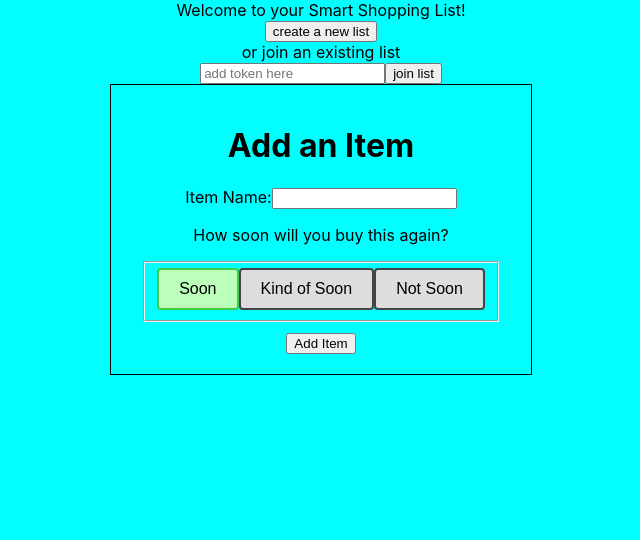
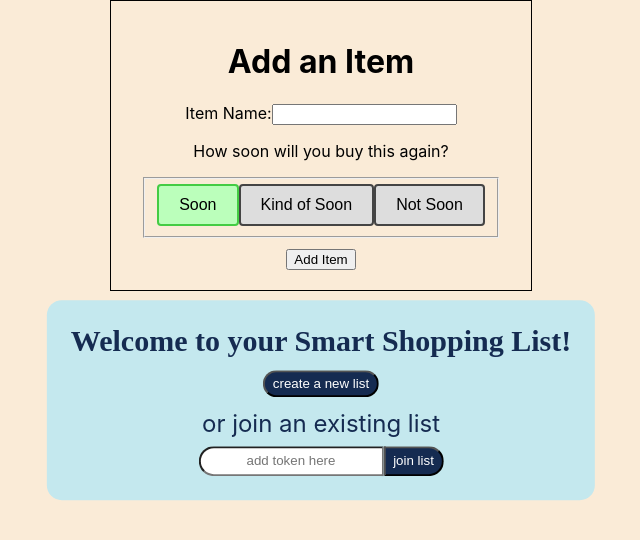
Before and after one commit to the-collab-lab/tcl-41-smart-shopping-list, a React (Create React App) app: page /add-item in a window 1280 px wide. Shown: the top 540 px of the page, without its empty margins (319-959 px from the left). Built offline with nearby package versions, Linux system fonts and the light colour scheme.

Commit message:
welcome page styling

```diff
--- a/src/App.js
+++ b/src/App.js
@@ -2,12 +2,13 @@ import { Routes, Route, useNavigate } from 'react-router-dom';
 import './App.css';
 import { getToken } from '@the-collab-lab/shopping-list-utils';
 import { useState, useEffect } from 'react';
-import NavLinks from './components/Navigation/NavLinks';
 import ItemList from './pages/ItemList';
 import AddItem from './pages/AddItem';
 import { db } from './lib/firebase';
 import { collection, getDocs, query, where } from 'firebase/firestore';
 import Navbar from './components/Navigation/navbar';
+
+import styled from 'styled-components';
 
 function App() {
   const [token, setToken] = useState('');
@@ -77,18 +78,16 @@ function App() {
             <Navbar deleteStorage={deleteStorage} />
           </>
         ) : (
-          <>
-            <header className="header">
-              Welcome to your Smart Shopping List!
-            </header>
+          <WelcomePage>
+            <Header>Welcome to your Smart Shopping List!</Header>
             <div className="subheader">
-              <button className="newListButton" onClick={onClick}>
+              <NewListButton className="newListButton" onClick={onClick}>
                 create a new list
-              </button>
+              </NewListButton>
 
-              <header className="listSubhead">or join an existing list</header>
-              <form className="inputForm" onSubmit={handleSubmit}>
-                <input
+              <SubHeader>or join an existing list</SubHeader>
+              <Form className="inputForm" onSubmit={handleSubmit}>
+                <Input
                   className="input"
                   type="text"
                   value={submittedToken}
@@ -97,12 +96,12 @@ function App() {
                   aria-label="your token"
                   required
                 />
-                <button className="joinButton" type="submit">
+                <JoinButton className="joinButton" type="submit">
                   join list
-                </button>
-              </form>
+                </JoinButton>
+              </Form>
             </div>
-          </>
+          </WelcomePage>
         )}
       </div>
 
@@ -115,3 +114,58 @@ function App() {
 }
 
 export default App;
+
+const WelcomePage = styled.div`
+  top: 50%;
+  left: 50%;
+  display: flex;
+  flex-direction: column;
+  transform: translate(-50%, -50%);
+  position: absolute;
+  text-align: center;
+  padding: 24px;
+  border-radius: 15px;
+  background-color: #c4e8ee;
+  color: #152b51;
+`;
+
+const Header = styled.header`
+  font-size: calc(14px + 2vmin);
+  font-family: Baskerville;
+  font-weight: bold;
+`;
+
+const NewListButton = styled.button`
+  margin: 12px;
+  border-radius: 50px;
+  background-color: #152b51;
+  color: #fff;
+  padding: 4px 8px;
+`;
+
+const SubHeader = styled.header`
+  font-size: calc(8px + 2vmin);
+  margin-bottom: 8px;
+`;
+
+const Input = styled.input`
+  border-top-left-radius: 50px;
+  border-bottom-left-radius: 50px;
+  text-align: center;
+`;
+
+const Form = styled.form`
+  display: flex;
+  flex-direction: row;
+  justify-content: center;
+`;
+
+const JoinButton = styled.button`
+  padding: 0.4em 0;
+  border-top-right-radius: 50px;
+  border-bottom-right-radius: 50px;
+  color: white;
+  background-color: #282c34;
+  width: 60px;
+  background-color: #152b51;
+`;
--- a/src/pages/AddItem.css
+++ b/src/pages/AddItem.css
@@ -1,5 +1,5 @@
 body {
-  background-color: aqua;
+  background-color: antiquewhite;
 }
 
 .add-item-border {
```
